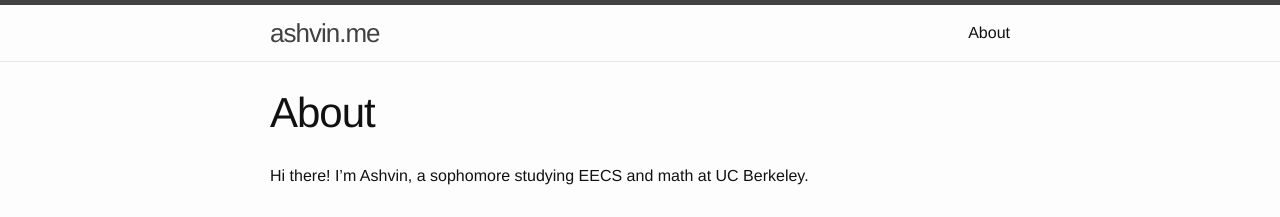
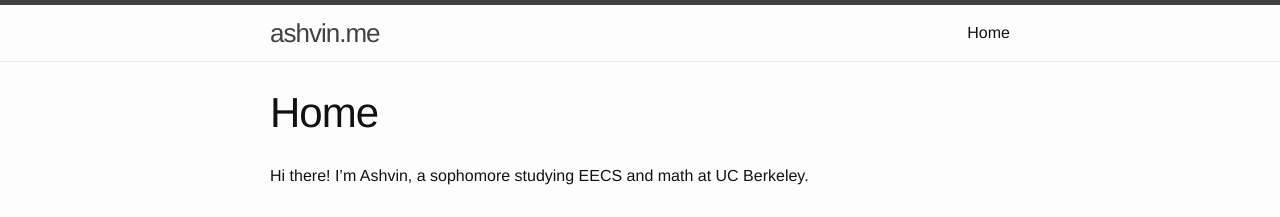
Before and after one commit to anair13/anair13.github.io, a Jekyll site: the page built from index.md, in a window 1280 px wide. Shown: the top 217 px of the page. Built offline with Jekyll 4.4.1, drawn with Linux system fonts in a browser that asks for light colours; nearby versions of some CDN libraries.

```diff
--- a/index.md
+++ b/index.md
@@ -1,6 +1,6 @@
 ---
 layout: page
-title: About
+title: Home
 permalink: /
 ---
 
```
Also changed, not shown: _posts/2014-11-24-miyagi.md (+2 -0 lines).
